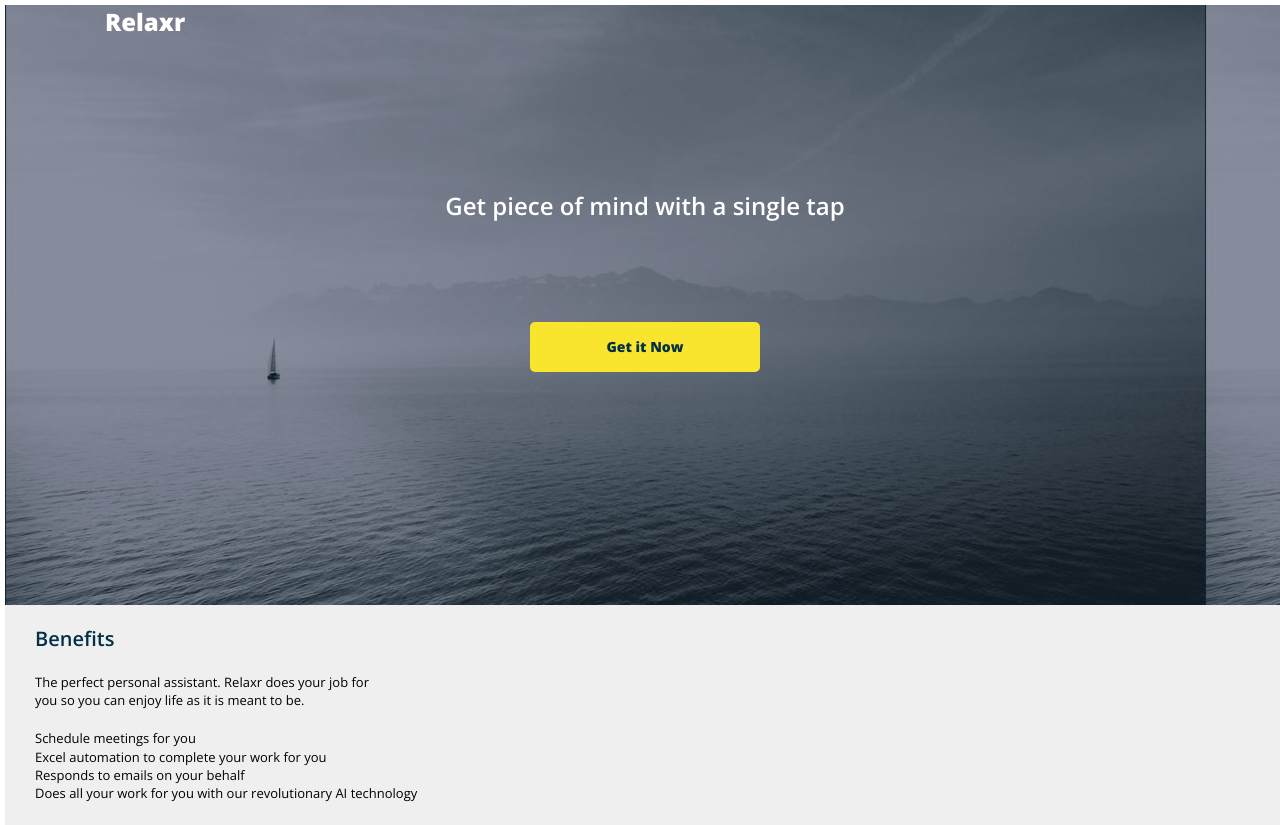
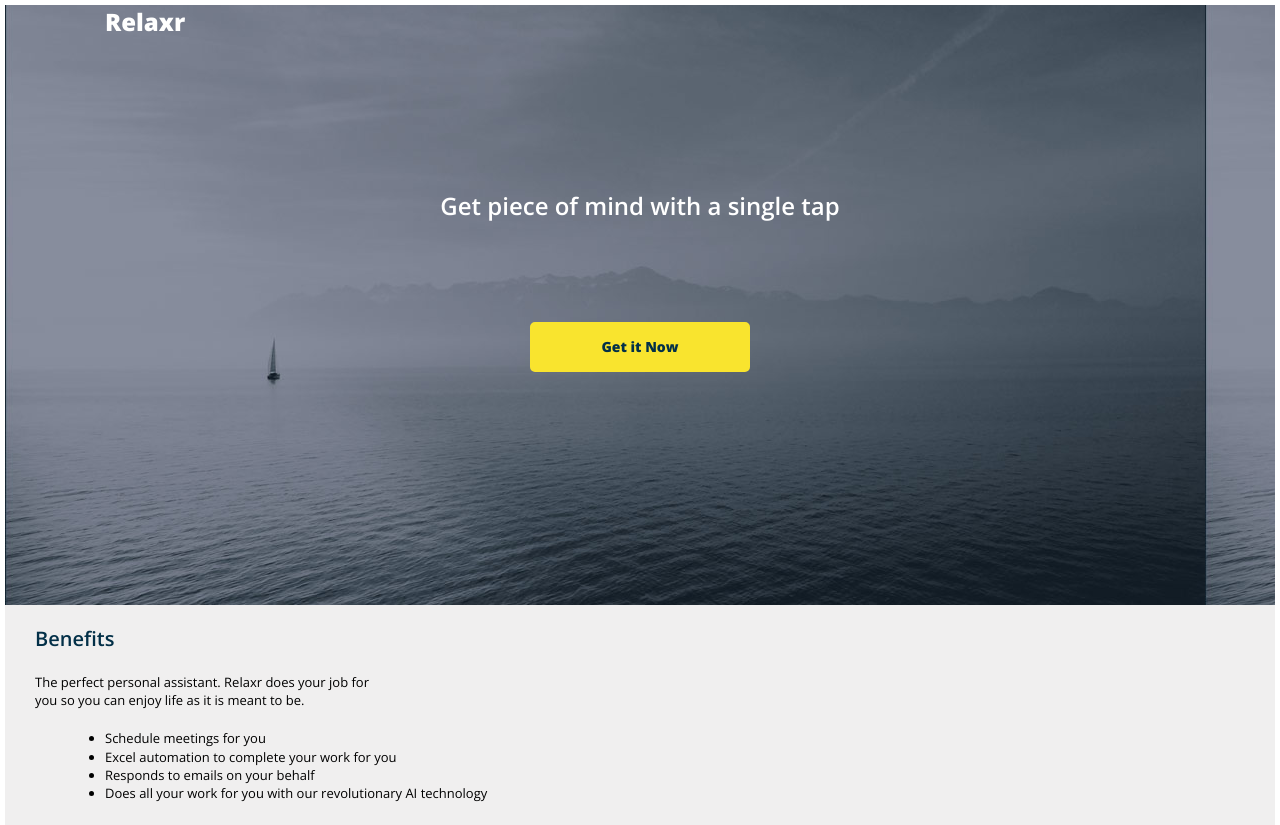
Before and after one commit to Jserapio1215/homework-landingpage, a plain HTML site: page index.html in a window 1280 px wide. Shown: the top 825 px of the page. Drawn offline with nearby package versions, Linux system fonts and the light colour scheme.

Commit message:
Final Submit

```diff
--- a/css/style.css
+++ b/css/style.css
@@ -60,7 +60,7 @@ body {
 
 /* Center the container */
 #container {
-  width: 100%;
+  width: auto;
   height: 500px;
   margin: 5px;
  }
@@ -115,9 +115,10 @@ header {
 }
 .benefits ul {
   padding-top: 20px;
-  padding-left: 30px;
+  padding-left: 100px;
   font-size: 13px;
   font-weight: 300;
+  list-style-type: disc;
 }
 
 blockquote {
--- a/index.html
+++ b/index.html
@@ -24,14 +24,13 @@
 
 			<div class="benefits">
 				<h2>Benefits</h2>
-					<p>The perfect personal assistant. Relaxr does your job for you so you can enjoy life as it is meant to be.
+					<p>The perfect personal assistant. Relaxr does your job for you so you can enjoy life as it is meant to be.</p>
 					<ul>
 						<li>Schedule meetings for you</li>
 						<li>Excel automation to complete your work for you</li>
 						<li>Responds to emails on your behalf</li>
 						<li>Does all your work for you with our revolutionary AI technology</li>
 					</ul>
-					</p>
 			</div>
 
 			<div>
```
